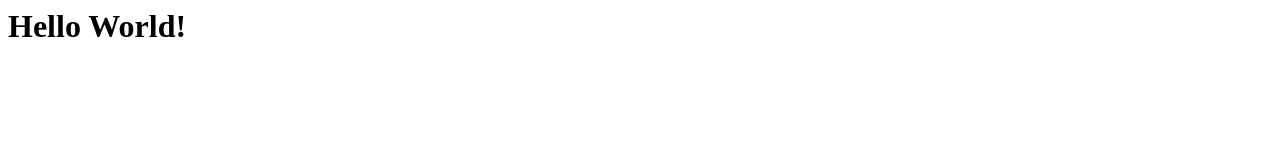
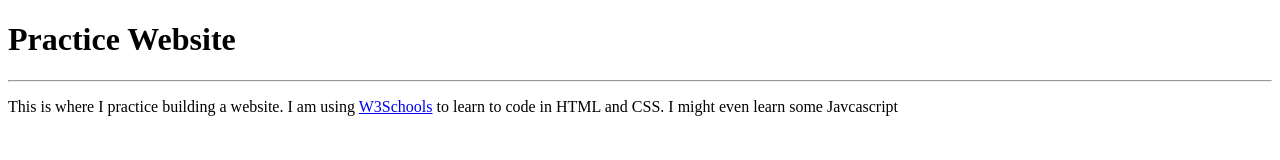
Before and after one commit to AltoSynth/maxwebdevsite, a plain HTML site: page index.html in a window 1280 px wide. Drawn offline with Linux system fonts and the light colour scheme.

Commit message:
Update index.html

```diff
--- a/index.html
+++ b/index.html
@@ -1 +1,15 @@
-<h1>Hello World!</h1>
+<!DOCTYPE html>
+<html lang="en-US">
+  <head>
+    <meta charset="UTF-8">
+    <meta http-equiv="X-UA-Compatible" content="IE=edge">
+    <meta name="viewport" content="width=device-width, initial-scale=1.0">
+    <title>My Practce Website</title>
+  </head>
+
+  <body>
+    <h1>Practice Website</h1>
+    <hr>
+    <p>This is where I practice building a website. I am using <a href="https://www.w3schools.com/">W3Schools</a> to learn to code in HTML and CSS. I might even learn some Javcascript</p>
+  </body>
+</html>
```
